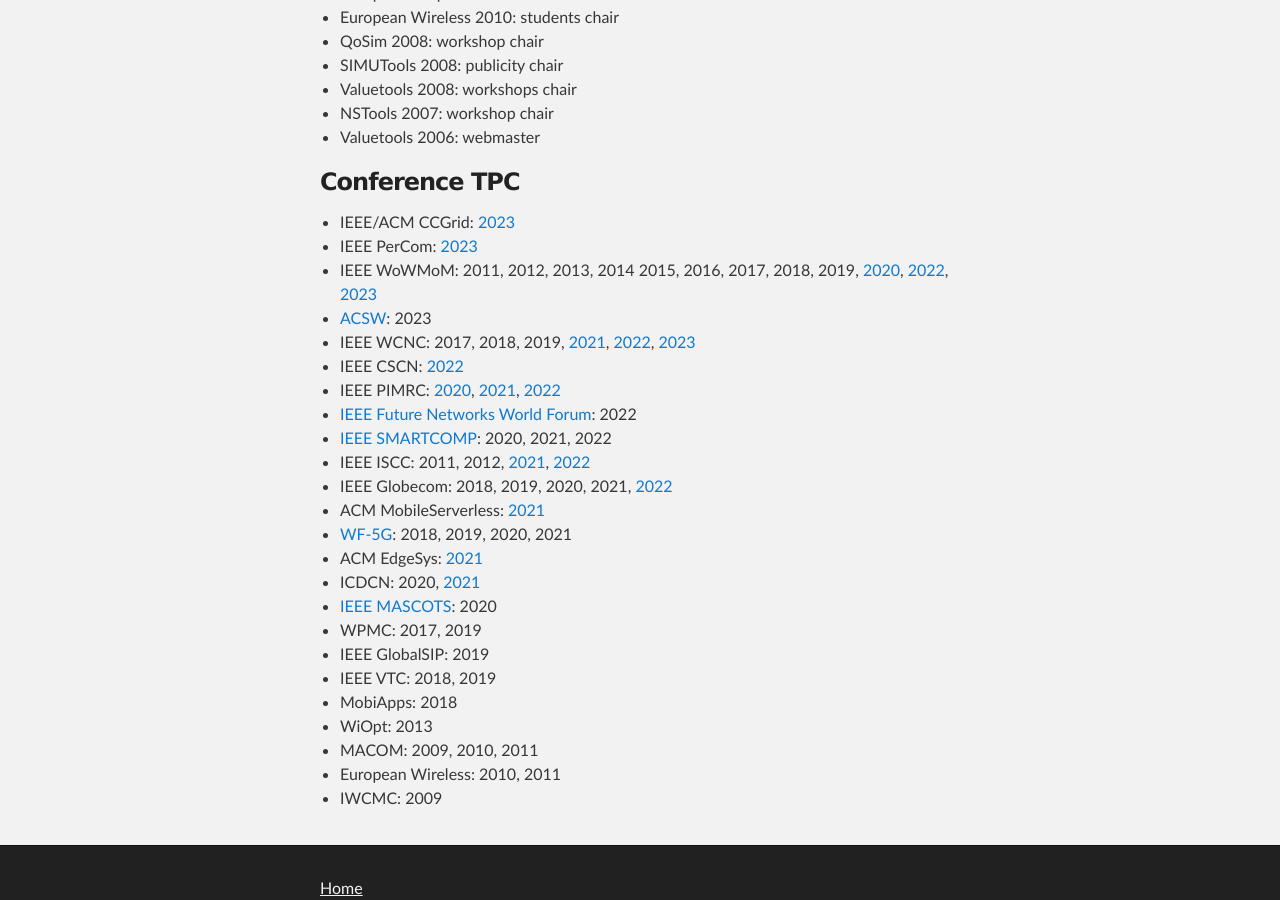
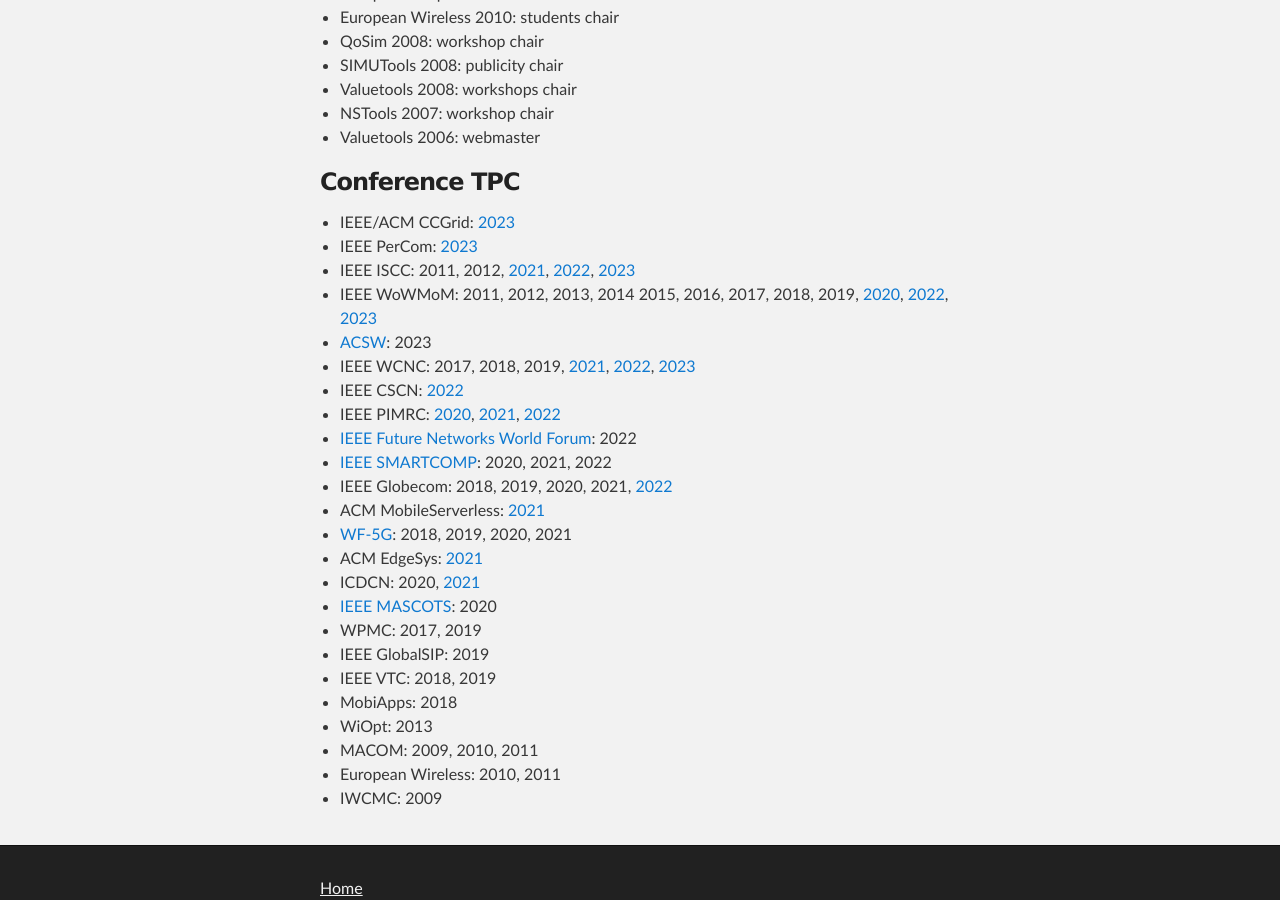
Before and after one commit to ccicconetti/ccicconetti.github.io, a Jekyll site: the page built from editorial.md, in a window 1280 px wide and 900 px high, scrolled down 903 px. Built offline with Jekyll 4.4.1, drawn with Linux system fonts in a browser that asks for light colours; part of the change alters nothing that is shown.

Commit message:
Add ISCC 2023 TPC

```diff
--- a/editorial.md
+++ b/editorial.md
@@ -38,6 +38,7 @@ layout: page
 
 - IEEE/ACM CCGrid: [2023](https://ccgrid2023.iisc.ac.in/)
 - IEEE PerCom: [2023](https://www.percom.org/PerCom2023/)
+- IEEE ISCC: 2011, 2012, [2021](https://iscc2021.unipi.gr/), [2022](https://iscc2022.unipi.gr/), [2023](https://2023.ieee-iscc.org/)
 - IEEE WoWMoM: 2011, 2012, 2013, 2014 2015, 2016, 2017, 2018, 2019, [2020](http://www.cs.ucc.ie/wowmom2020/), [2022](https://computing.ulster.ac.uk/WoWMoM2022/), [2023](https://coe.northeastern.edu/Groups/wowmom2023/index.html)
 - [ACSW](https://acsw.org.au/): 2023
 - IEEE WCNC: 2017, 2018, 2019, [2021](https://wcnc2021.ieee-wcnc.org/), [2022](https://wcnc2022.ieee-wcnc.org/), [2023](https://wcnc2023.ieee-wcnc.org/)
@@ -45,7 +46,6 @@ layout: page
 - IEEE PIMRC: [2020](https://pimrc2020.ieee-pimrc.org/), [2021](https://pimrc2021.ieee-pimrc.org/), [2022](https://pimrc2022.ieee-pimrc.org/)
 - [IEEE Future Networks World Forum](https://fnwf.ieee.org/): 2022
 - [IEEE SMARTCOMP](https://www.smart-comp.info/): 2020, 2021, 2022
-- IEEE ISCC: 2011, 2012, [2021](https://iscc2021.unipi.gr/), [2022](https://iscc2022.unipi.gr/)
 - IEEE Globecom: 2018, 2019, 2020, 2021, [2022](https://globecom2022.ieee-globecom.org/)
 - ACM MobileServerless: [2021](https://www.it.uc3m.es/mbsvless21/)
 - [WF-5G](https://ieee-wf-5g.org/): 2018, 2019, 2020, 2021
```
